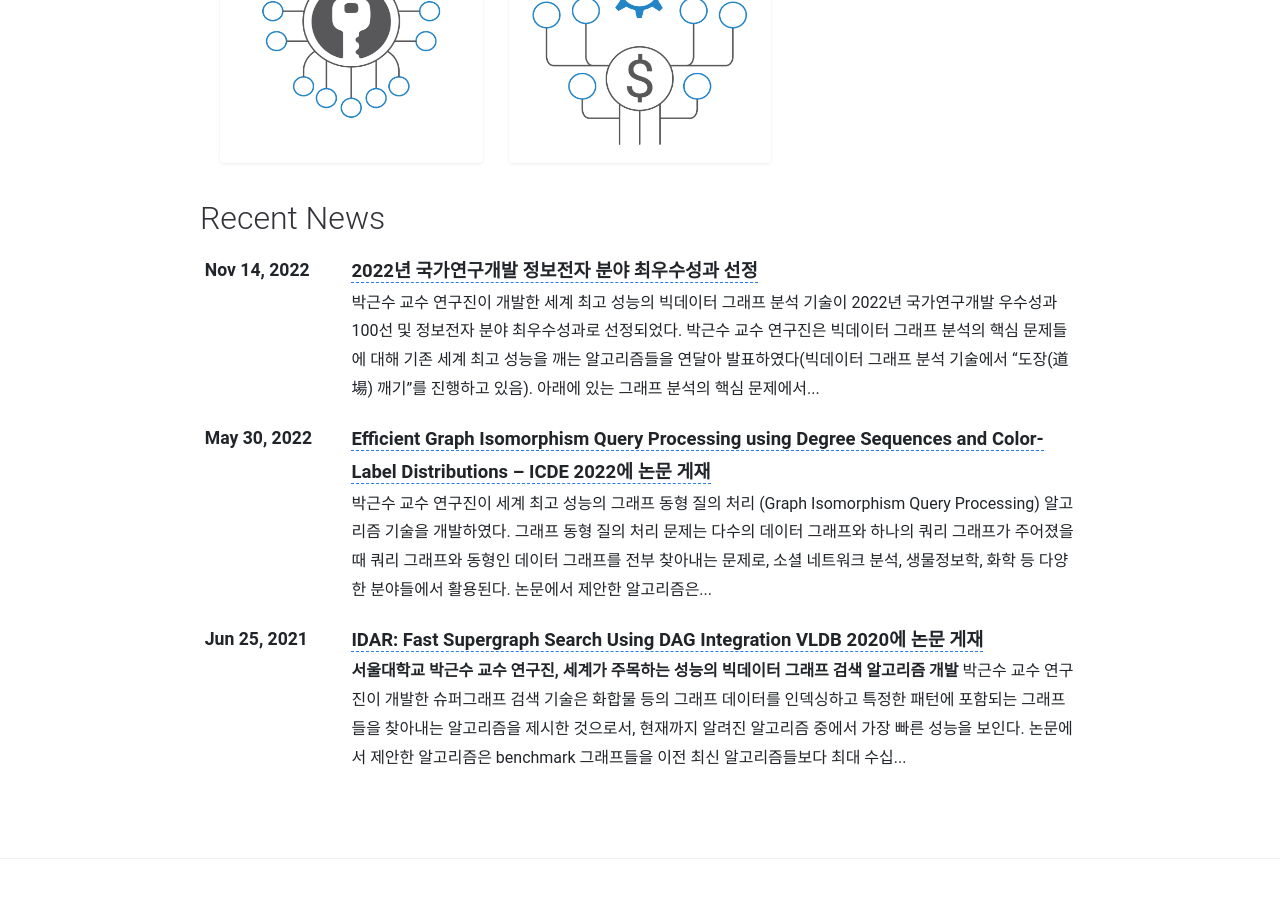
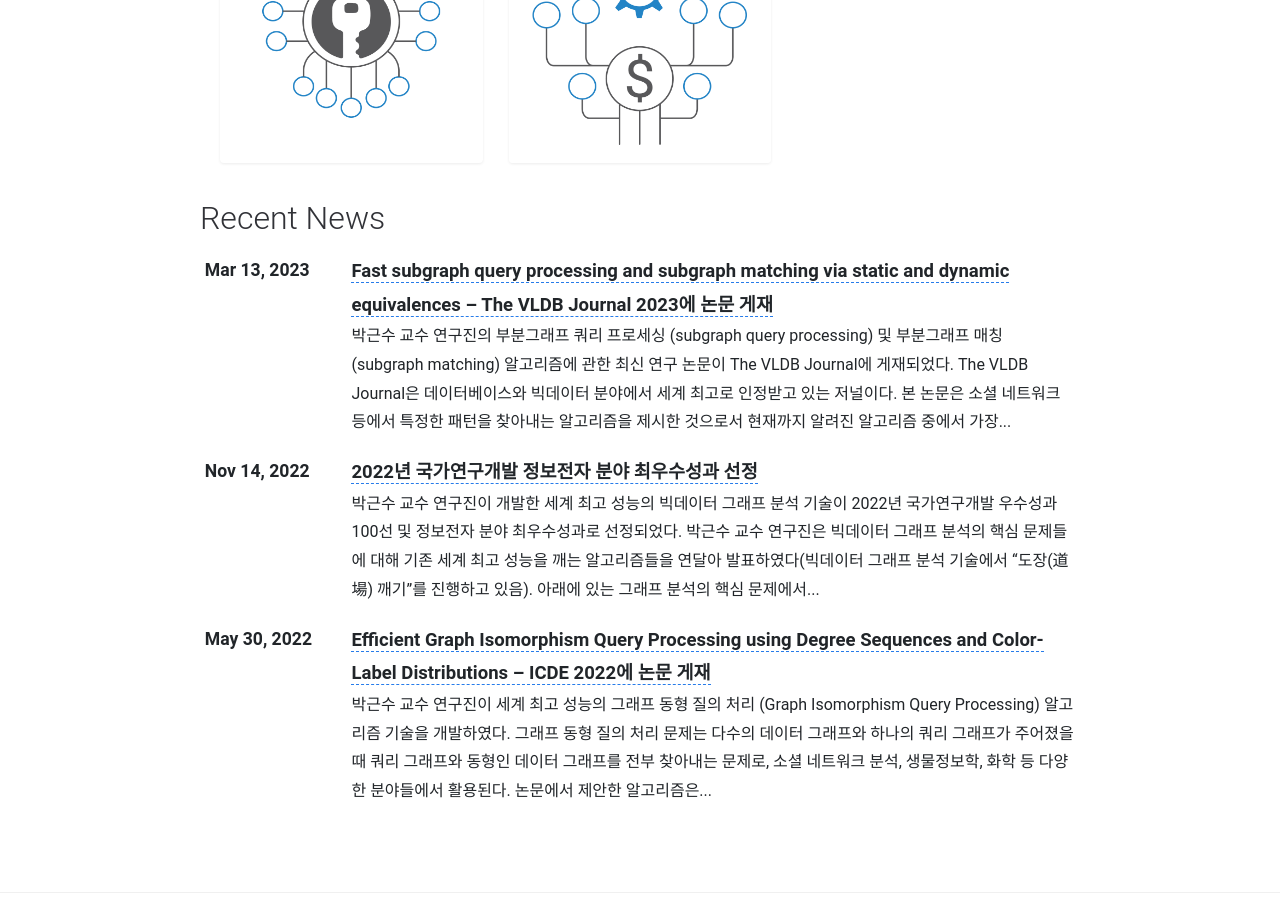
Before and after one commit to SNUCSE-CTA/SNUCSE-CTA.github.io, a Jekyll site: the page built from index.md, in a window 1280 px wide and 900 px high, scrolled down 1308 px. Built offline with Jekyll 4.4.1, drawn with Linux system fonts in a browser that asks for light colours; nearby versions of some CDN libraries; some web fonts are replaced.

Commit message:
update news

```diff
--- a/_news/2020-06-23-news-idar.md
+++ b/_news/2020-06-23-news-idar.md
@@ -1,7 +1,7 @@
 ---
 layout: page
 title: "IDAR: Fast Supergraph Search Using DAG Integration<br/>VLDB 2020에 논문 게재"
-date: 2021-06-25
+date: 2020-06-23
 inline: false
 on-home: true
 permalink: /news-idar
--- /dev/null
+++ b/_news/2023-03-01-news-veq-journal.md
@@ -0,0 +1,16 @@
+---
+layout: page
+title: "Fast subgraph query processing and subgraph matching via static and dynamic equivalences – The VLDB Journal 2023에 논문 게재"
+date: 2023-03-13
+inline: false
+on-home: true
+permalink: /news-veq-journal
+---
+
+박근수 교수 연구진의 부분그래프 쿼리 프로세싱 (subgraph query processing) 및 부분그래프 매칭 (subgraph matching) 알고리즘에 관한 최신 연구 논문이 The VLDB Journal에 게재되었다. The VLDB Journal은 데이터베이스와 빅데이터 분야에서 세계 최고로 인정받고 있는 저널이다.
+
+본 논문은 소셜 네트워크 등에서 특정한 패턴을 찾아내는 알고리즘을 제시한 것으로서 현재까지 알려진 알고리즘 중에서 가장 빠른 성능을 보인다. 논문에서 제안한 알고리즘은 benchmark그래프들에서 이전 최고 성능 알고리즘보다 최대 800배 빠르게 패턴을 찾아내며, 크기가 큰 패턴도 빠르게 찾을 수 있다.
+
+H. Kim, Y. Choi, K. Park, X. Lin, S.H. Hong, and W.S. Han, Fast subgraph query processing and subgraph matching via static and dynamic equivalences, The VLDB Journal 2023.
+
+이 기술은 과학기술정보통신부 재원으로 정보통신기획평가원의 지원을 받아SW컴퓨팅산업원천기술개발사업 SW스타랩 과제로 개발한 연구성과 결과물이다.
```
